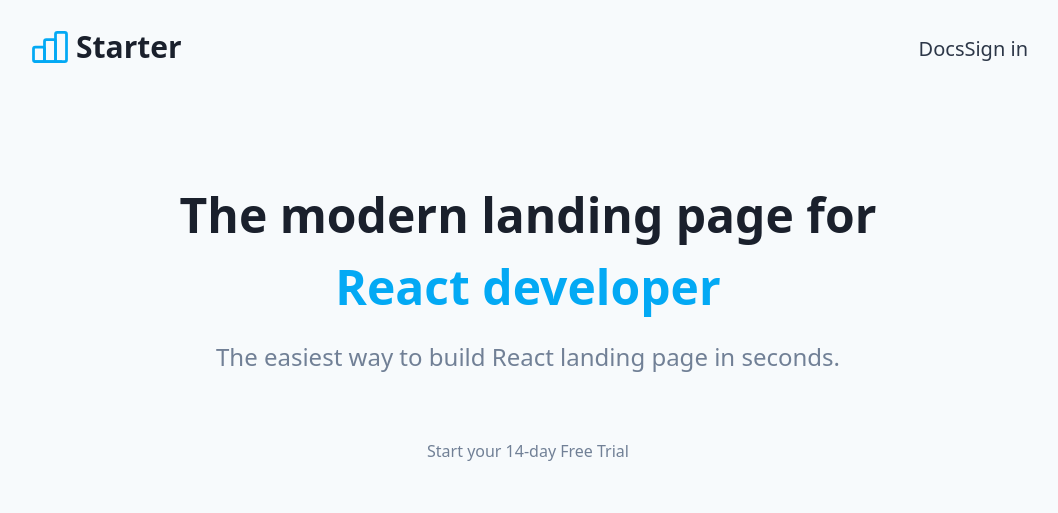
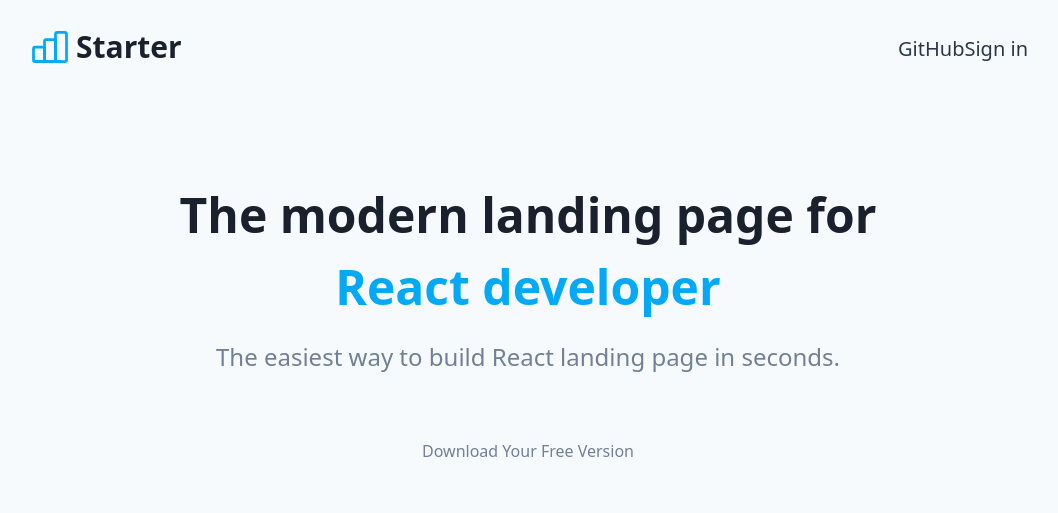
Before and after one commit to megaStar277/Next-JS-Landing-Page-Starter-Template, a Next.js app: page / in a window 1280 px wide. Shown: the top 513 px of the page, without its empty margins (112-1170 px from the left). Built offline with nearby package versions, Linux system fonts and the light colour scheme.

Commit message:
Add screenshot in README file

```diff
--- a/src/templates/Footer.tsx
+++ b/src/templates/Footer.tsx
@@ -89,7 +89,7 @@ const Footer = () => (
         </li>
         <li>
           <Link href="/">
-            <a>Blog</a>
+            <a>GitHub</a>
           </Link>
         </li>
       </CenteredFooter>
--- a/src/templates/Hero.tsx
+++ b/src/templates/Hero.tsx
@@ -15,7 +15,7 @@ const Hero = () => (
       <NavbarTwoColumns logo={<Logo xl />}>
         <li>
           <Link href="/">
-            <a>Docs</a>
+            <a>GitHub</a>
           </Link>
         </li>
         <li>
@@ -38,7 +38,7 @@ const Hero = () => (
         button={(
           <Link href="/">
             <a>
-              <Button xl>Start your 14-day Free Trial</Button>
+              <Button xl>Download Your Free Version</Button>
             </a>
           </Link>
         )}
```
Also changed, not shown: 1 other file (tests, documents, lock files or other folders).
